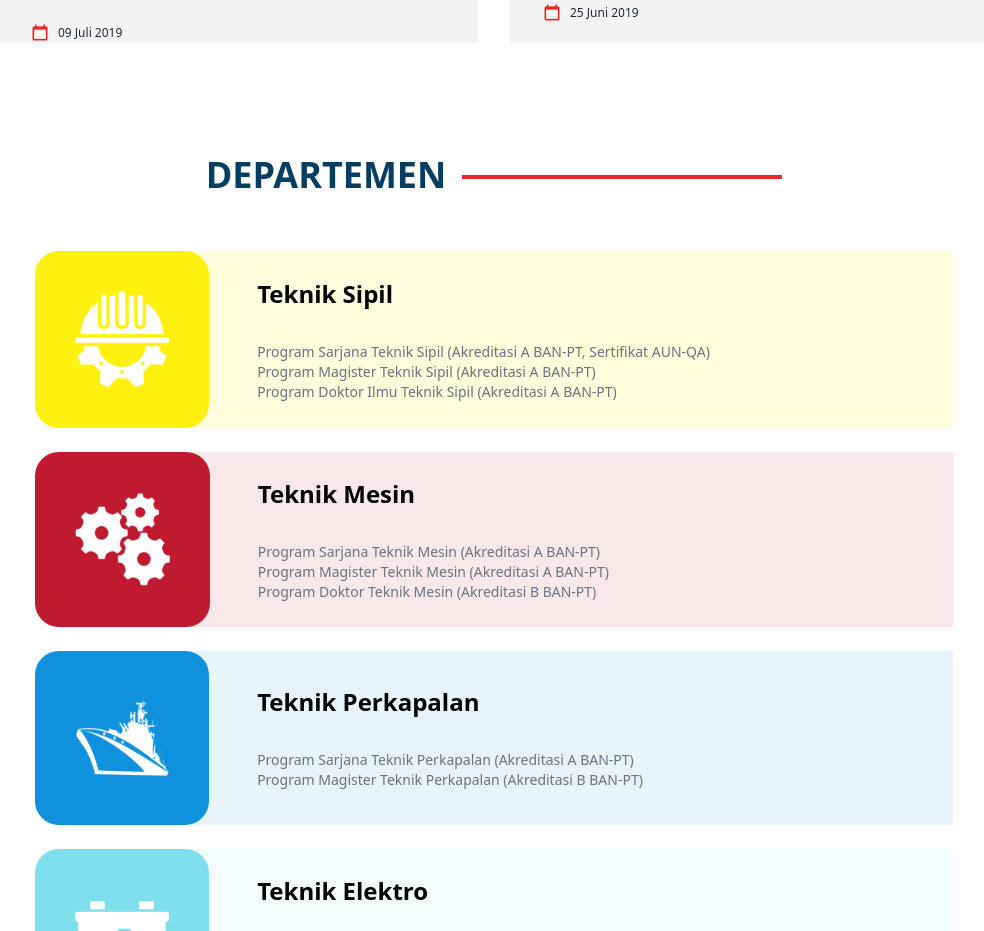
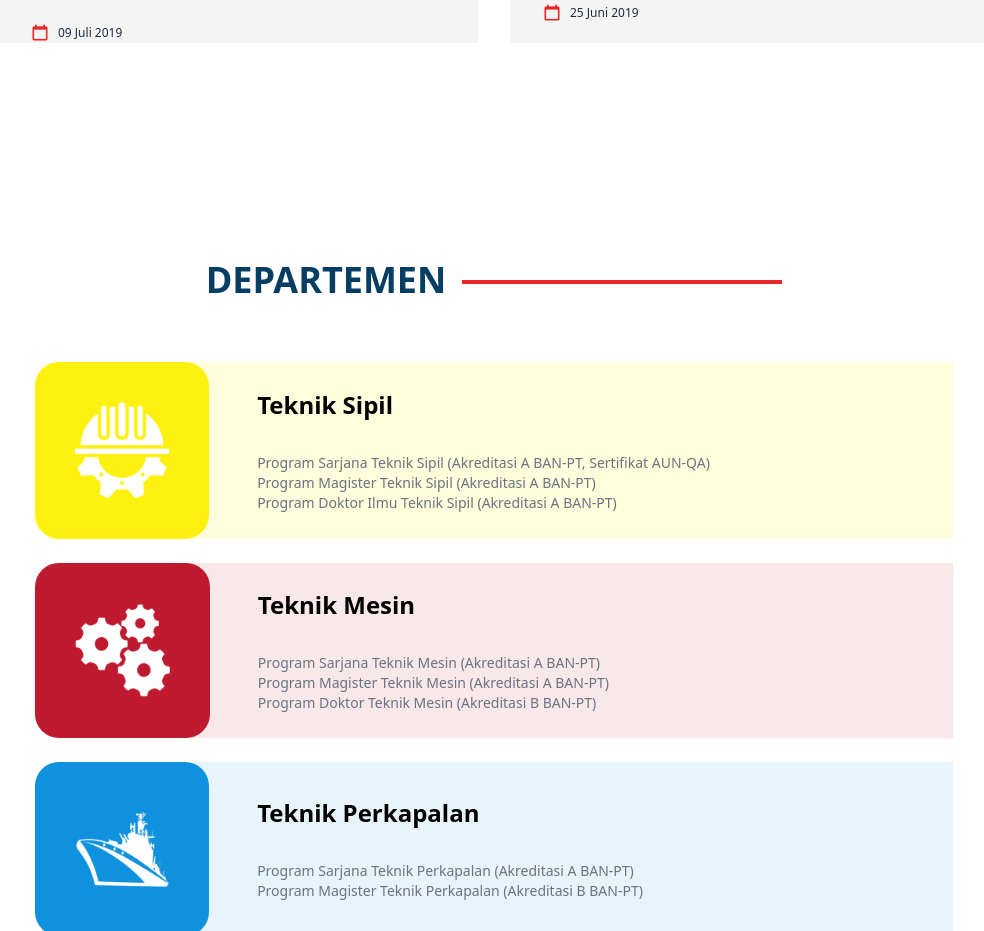
Before and after one commit to andiichwannn/eng-unhas, a Vue app: page / in a window 1280 px wide. Shown: the part 3642-4573 px from the top of the page, without its empty margins (146-1130 px from the left). Built offline with nearby package versions, Linux system fonts and the light colour scheme.

Commit message:
update Departemen

```diff
--- a/index.html
+++ b/index.html
@@ -2,9 +2,9 @@
 <html lang="en">
   <head>
     <meta charset="UTF-8">
-    <link rel="icon" href="/favicon.ico">
+    <link rel="icon" href="./src/assets/Logo FT Unhas.png">
     <meta name="viewport" content="width=device-width, initial-scale=1.0">
-    <title>Vite App</title>
+    <title>Eng Unhas</title>
   </head>
   <body>
     <div id="app"></div>
--- a/package.json
+++ b/package.json
@@ -26,6 +26,6 @@
     "postcss": "^8.4.31",
     "start-server-and-test": "^2.0.0",
     "tailwindcss": "^3.3.5",
-    "vite": "^4.5.0"
+    "vite": "^4.5.1"
   }
 }
--- a/src/components/departemen.vue
+++ b/src/components/departemen.vue
@@ -1,7 +1,7 @@
 <template>
   <section class="place-items-center" style="z-index: 99;">
-    <div class="flex justify-between px-16 my-8" style="padding: 24px 128px;">
-      <div class="flex gap-4">
+    <div class="flex justify-between px-16 my-8" style="padding: 30px 128px;">
+      <div class="flex gap-4" style="margin-top: 99px;">
         <h1 class="text-4xl font-semibold" style="color: #063D63;">DEPARTEMEN</h1>
         <img src="../assets/Garis1.png" alt="" style="height: 4px; width: 320px; margin-top: 20px;">
       </div>
--- a/src/pages/departemenView.vue
+++ b/src/pages/departemenView.vue
@@ -1,7 +1,7 @@
 <template>
     <Navbar/>
     <departemen/>
-    <footer/>
+    <Footer/>
 </template>
 
 <script>
@@ -10,7 +10,7 @@
     import Footer from '../components/Footer.vue';
 
     export default {
+    components: { Navbar, departemen, Footer },
     name: 'departemenView',
-    components: { Navbar, departemen, Footer }
     }
 </script>
```
Also changed, not shown: 1 other file (tests, documents, lock files or other folders).
